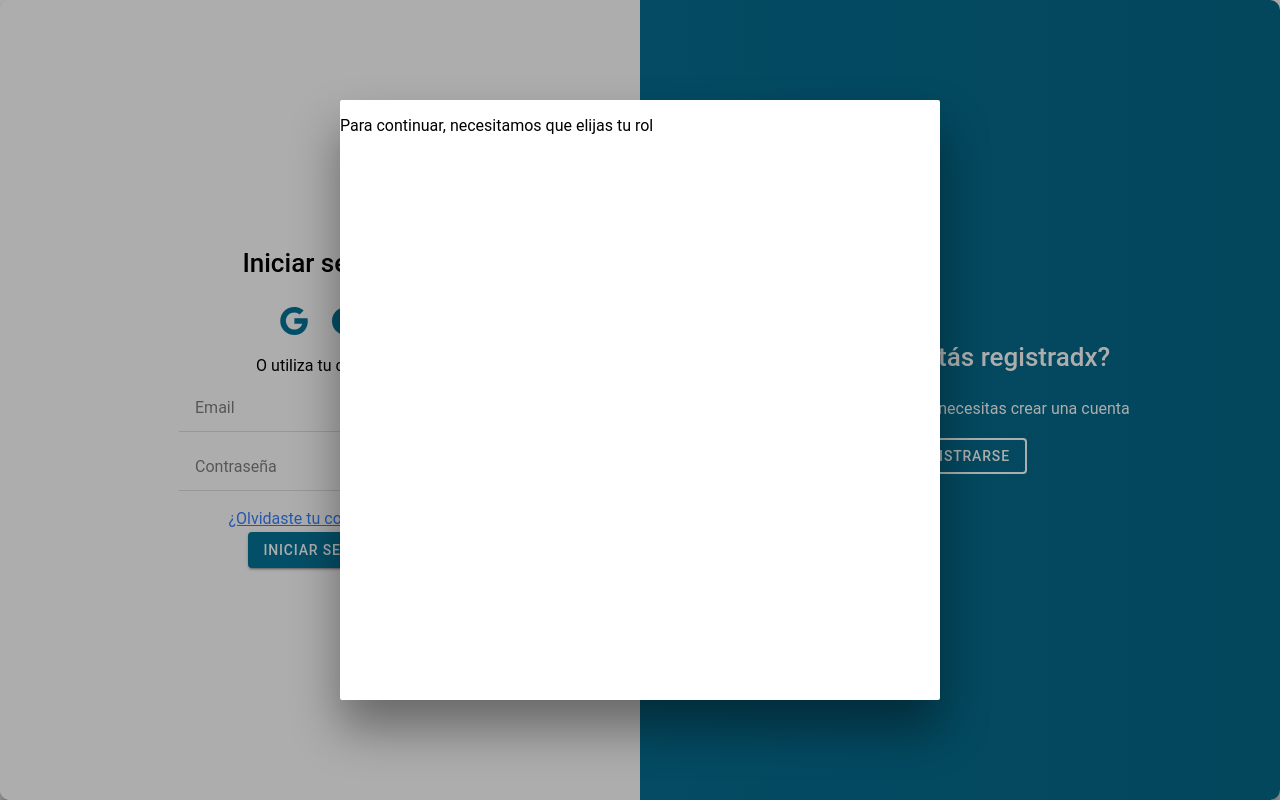
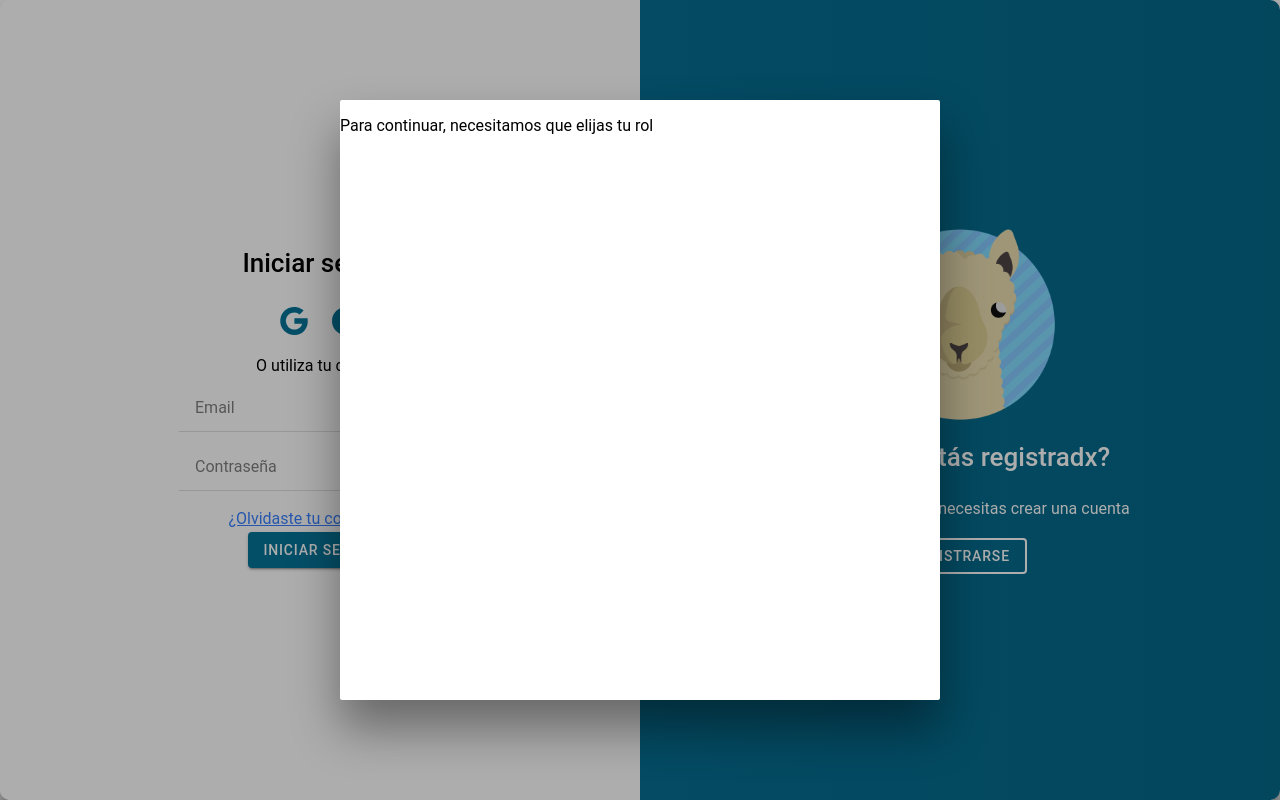
Before and after one commit to nahueldl/TEAyudo, a React (Create React App) app: page /login in a window 1280 px wide. Built offline with nearby package versions, Linux system fonts and the light colour scheme.

Commit message:
add logo to overlay

```diff
--- a/src/views/LogIn&SignUp/OverlayLeft.tsx
+++ b/src/views/LogIn&SignUp/OverlayLeft.tsx
@@ -4,6 +4,7 @@ import "./styles.css";
 const OverlayLeft: React.FC<Props> = ({handleActivationChange}) => {
   return (
     <div className="overlayPanel overlayLeft">
+      <img src="assets/icon/favicon.png" alt="TEAyudo logo" height="200em"/>
       <h1>¡Bienvenidx de vuelta!</h1>
       <p>Para continuar, necesitamos que inicies sesión con tu cuenta</p>
       <IonButton className="overlayButton" fill="outline" onClick={() => handleActivationChange(false)}>Iniciar sesión</IonButton>
--- a/src/views/LogIn&SignUp/OverlayRight.tsx
+++ b/src/views/LogIn&SignUp/OverlayRight.tsx
@@ -1,18 +1,25 @@
 import React from "react";
-import { IonButton } from "@ionic/react";
+import { IonButton, IonImg } from "@ionic/react";
 import "./styles.css";
-const OverlayRight: React.FC<Props> = ({handleActivationChange}) => {
+const OverlayRight: React.FC<Props> = ({ handleActivationChange }) => {
   return (
     <div className="overlayPanel overlayRight">
+      <img src="assets/icon/favicon.png" alt="TEAyudo logo" height="200em"/>
       <h1>¿Aún no estás registradx?</h1>
       <p>Para comenzar, sólo necesitas crear una cuenta</p>
-      <IonButton className="overlayButton" fill="outline" onClick={() => handleActivationChange(true)}>Registrarse</IonButton>
+      <IonButton
+        className="overlayButton"
+        fill="outline"
+        onClick={() => handleActivationChange(true)}
+      >
+        Registrarse
+      </IonButton>
     </div>
   );
 };
 
 interface Props {
-  handleActivationChange: (value:boolean) => void;
-};
+  handleActivationChange: (value: boolean) => void;
+}
 
 export default OverlayRight;
```
